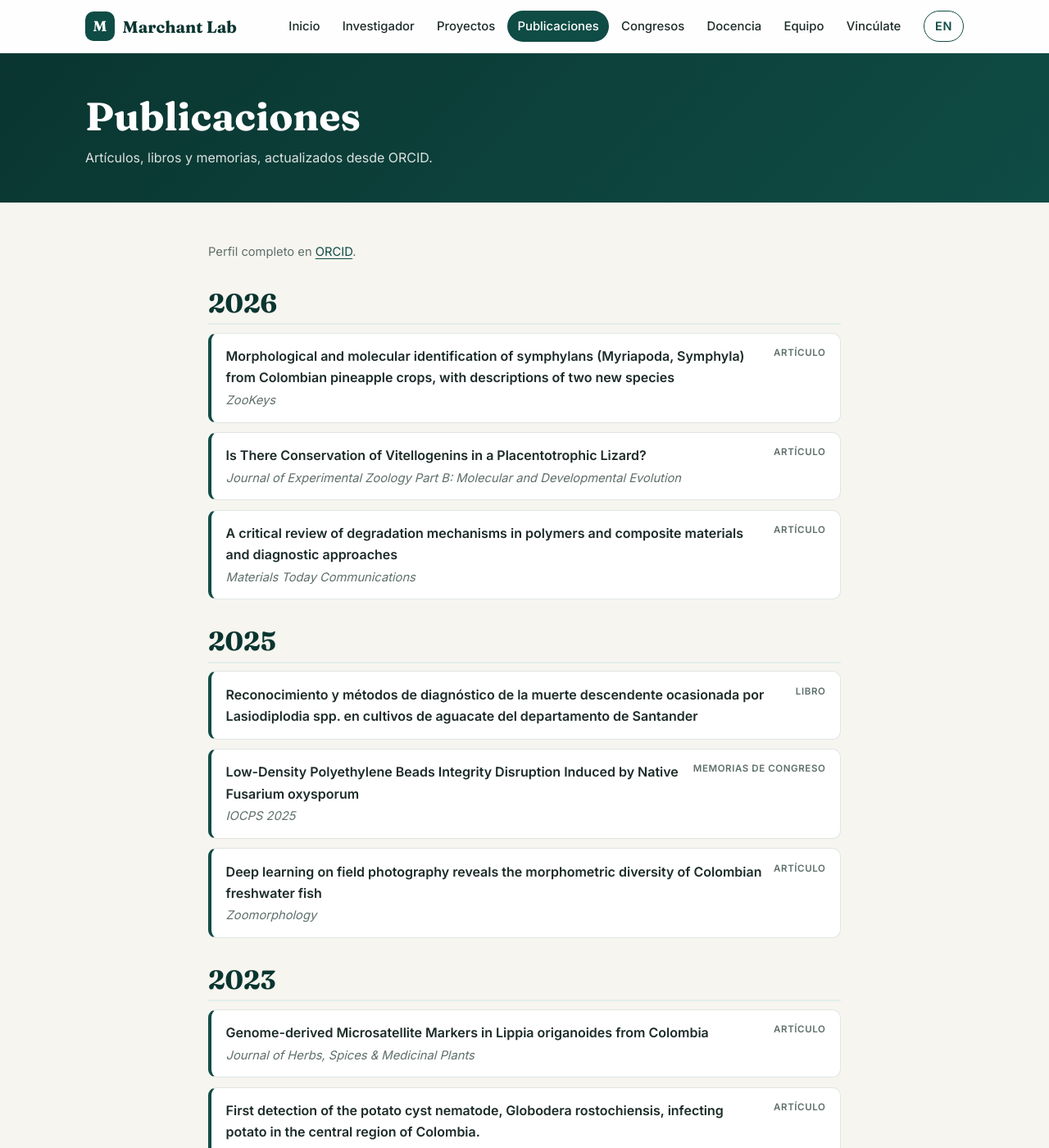
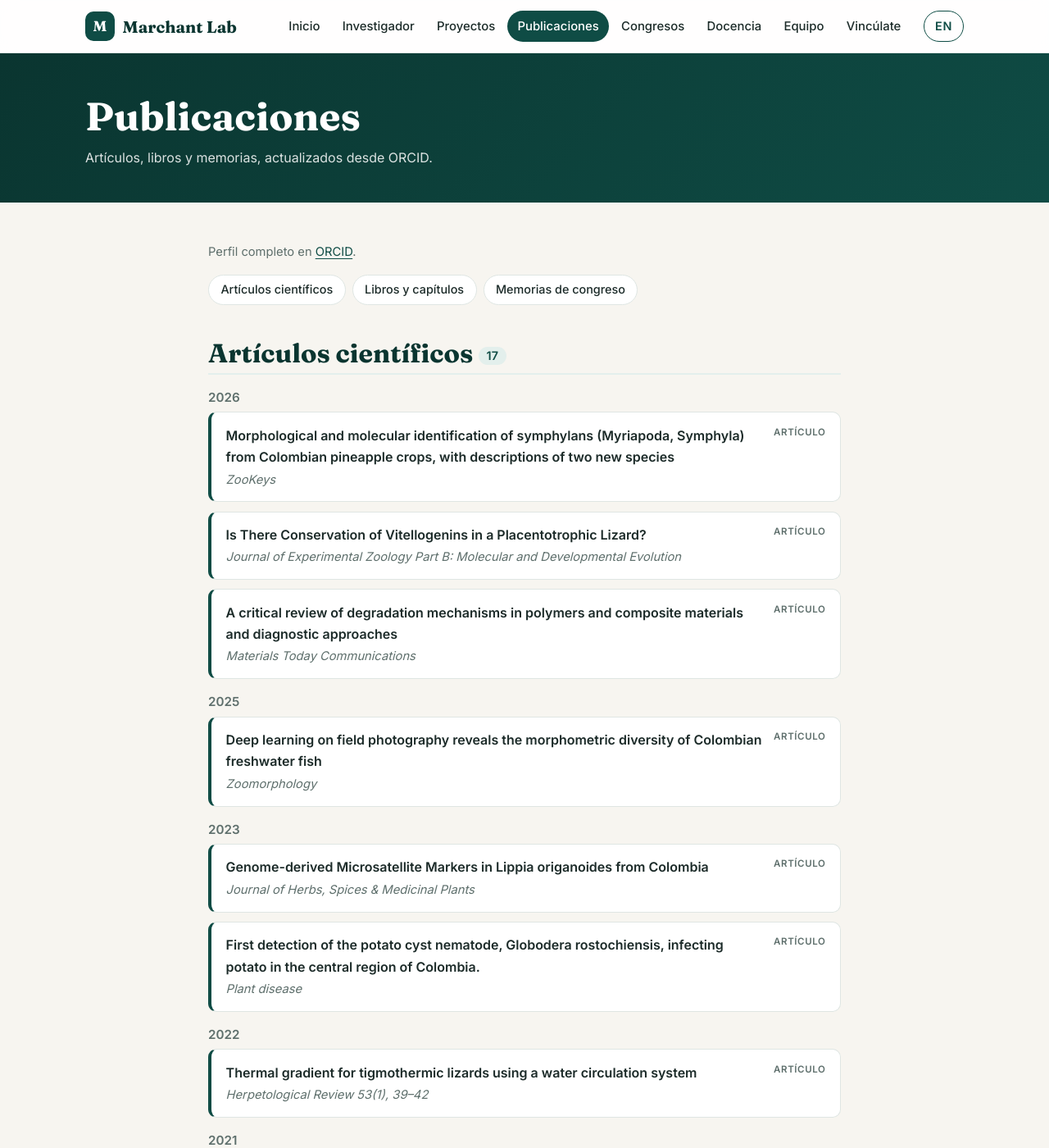
Before and after one commit to Marchant-Lab/marchant-lab-web, a Jekyll site: the page built from publicaciones.html, in a window 1280 px wide and 1400 px high. Shown: the whole window at 82% size. Built offline with Jekyll 4.4.1, drawn with Linux system fonts in a browser that asks for light colours; some of the changed text lies outside the part shown.

Commit message:
Separa publicaciones en artículos, libros y memorias; agrega a Marcela Mantilla (doctorado UNAB)
Co-Authored-By: Claude Opus 5.5 <noreply@anthropic.com>

```diff
--- a/_data/personas.yml
+++ b/_data/personas.yml
@@ -35,6 +35,9 @@
 - nombre: Santiago Vargas Flórez
   rol: Biología (pregrado, codirección)
   estado: actual
+- nombre: Marcela Mantilla   # tesis en la UNAB (no está en Noesis): falta nombre completo, año y título
+  rol: Doctorado, Universidad Autónoma de Bucaramanga (codirección)
+  estado: egresado
 - nombre: Juan Diego Campos Reyes
   rol: Biología (pregrado)
   estado: egresado
--- a/_data/traduccion_en.yml
+++ b/_data/traduccion_en.yml
@@ -119,3 +119,4 @@
 "CEDEDUIS": "CEDEDUIS"
 "2025 · 20 horas": "2025 · 20 hours"
 "2025 · 15 horas": "2025 · 15 hours"
+"Doctorado, Universidad Autónoma de Bucaramanga (codirección)": "PhD, Universidad Autónoma de Bucaramanga (co-supervised)"
--- a/_data/ui.yml
+++ b/_data/ui.yml
@@ -32,6 +32,8 @@ es:
   perfiles: Perfiles
   tipos: {}
   grupos_congresos: [Congresos internacionales, Congresos nacionales]
+  grupos_publicaciones: [Artículos científicos, Libros y capítulos, Memorias de congreso]
+  titulo_categorias: Tipos de publicación
   tipos_trabajo: {}
   paginas:
     investigador: {titulo: Investigador principal}
@@ -73,6 +75,8 @@ en:
   contacto: Contact
   perfiles: Profiles
   grupos_congresos: [International conferences, National conferences]
+  grupos_publicaciones: [Journal articles, Books and chapters, Conference proceedings]
+  titulo_categorias: Publication types
   tipos_trabajo: {Ponencia: Talk, Póster: Poster, Conferencia magistral: Keynote, Coautoría: Co-author, Evaluador de resúmenes: Abstract reviewer}
   tipos: {Artículo: Article, Libro: Book, Memorias de congreso: Conference proceedings, Capítulo: Book chapter, Ponencia: Conference paper}
   paginas:
--- a/_includes/paginas/publicaciones.html
+++ b/_includes/paginas/publicaciones.html
@@ -1,11 +1,17 @@
 {% include idioma.html %}
 {% assign todas = site.data.publicaciones | concat: site.data.publicaciones_extra | sort: "anio" | reverse %}
-{% assign por_anio = todas | group_by: "anio" %}
+{% assign categorias = "Artículo|Libro,Capítulo|Memorias de congreso,Ponencia" | split: "|" %}
 <div class="contenedor seccion estrecho">
   <p class="nota">{{ ui.perfil_orcid }} <a href="https://orcid.org/0000-0002-7362-3626">ORCID</a>.</p>
-  {% for g in por_anio %}
-  <section class="anio">
-    <h2>{{ g.name }}</h2>
+  <nav class="subnav" aria-label="{{ ui.titulo_categorias }}">{% for c in categorias %}<a href="#cat-{{ forloop.index }}">{{ ui.grupos_publicaciones[forloop.index0] }}</a>{% endfor %}</nav>
+  {% for c in categorias %}{% assign tipos = c | split: "," %}
+  {% assign lista = "" | split: "" %}{% for p in todas %}{% if tipos contains p.tipo %}{% assign lista = lista | push: p %}{% endif %}{% endfor %}
+  {% if lista.size > 0 %}
+  <section class="categoria" id="cat-{{ forloop.index }}">
+    <h2>{{ ui.grupos_publicaciones[forloop.index0] }} <span class="contador">{{ lista.size }}</span></h2>
+    {% assign por_anio = lista | group_by: "anio" %}
+    {% for g in por_anio %}
+    <h3 class="anio-pub">{{ g.name }}</h3>
     <ul class="publicaciones">
       {% for p in g.items %}
       <li>
@@ -15,6 +21,8 @@
       </li>
       {% endfor %}
     </ul>
+    {% endfor %}
   </section>
+  {% endif %}
   {% endfor %}
 </div>
--- a/assets/style.css
+++ b/assets/style.css
@@ -160,3 +160,11 @@ details p { margin-top: .6rem; }
 /* Congresos */
 .congresos .trabajo { margin: .6rem 0 0; font-size: .93rem; }
 .congresos .trabajo .etiqueta { margin-right: .3rem; }
+
+/* Publicaciones por categoría */
+.subnav { display: flex; gap: .5rem; flex-wrap: wrap; margin: 1rem 0 .5rem; }
+.subnav a { padding: .35rem .9rem; border-radius: 999px; background: #fff; border: 1px solid var(--borde); text-decoration: none; font-size: .9rem; font-weight: 500; }
+.subnav a:hover { background: var(--verde); color: #fff; border-color: var(--verde); }
+.categoria { margin-top: 2.5rem; scroll-margin-top: 80px; }
+.categoria > h2 { border-bottom: 2px solid var(--verde-claro); padding-bottom: .3rem; }
+.anio-pub { font-family: "Inter", sans-serif; font-size: .95rem; color: var(--gris); margin: 1.2rem 0 .5rem; }
```
